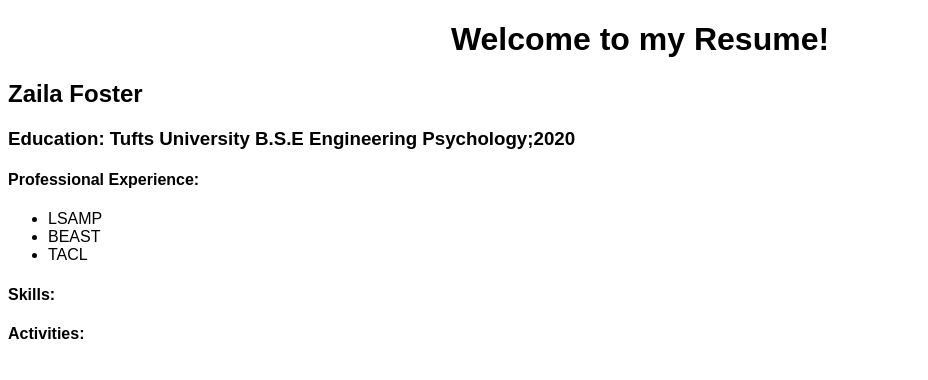
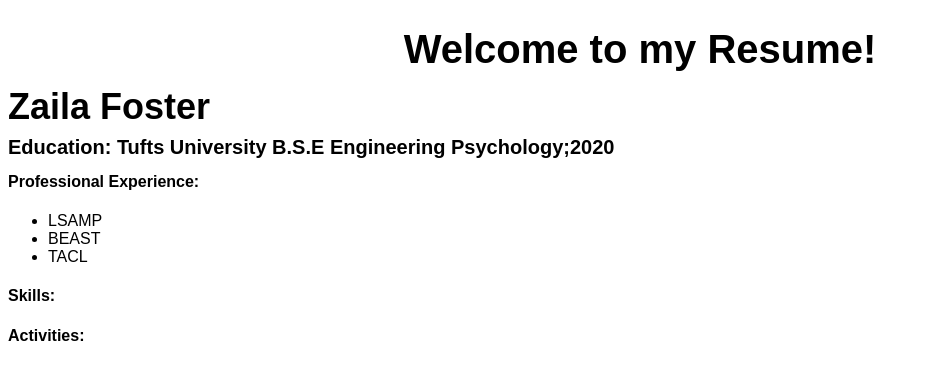
Before and after one commit to zfoste01/-zfoste01-.githut.io, a plain HTML site: page resume.html in a window 1280 px wide. Shown: the whole page, without its empty margins (0-928 px from the left). Drawn offline with Linux system fonts and the light colour scheme.

Commit message:
Update resumestyle.css
resume details

```diff
--- a/resumestyle.css
+++ b/resumestyle.css
@@ -1,7 +1,24 @@
 body {
 		font-family: Arial;
+
+
 }
 
 h1 {
 	text-align: center;
+	font-size:40px;
 }
+
+h2 {
+	font-size:36px;
+	line-height:10px;
+}
+
+h3 {
+	font-size:20px;
+	line-height:10px;
+}
+
+h4 {
+	line-heigt:5px;
+}
```
